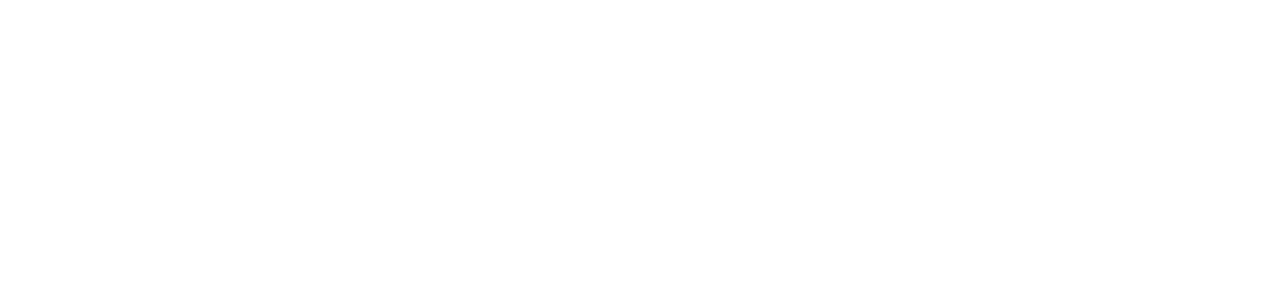
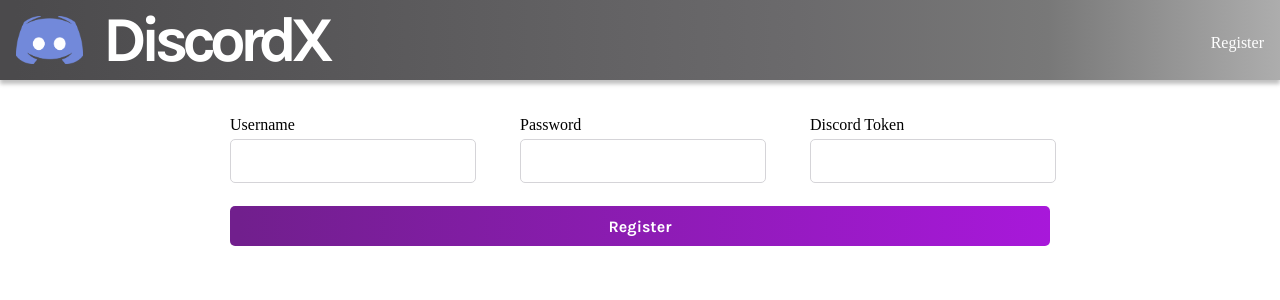
Before and after one commit to JustinTan-1/discordX, a React (Vite) app: page /register in a window 1280 px wide. Before the commit this address had no page. Shown: the top 300 px of the page. Built offline with nearby package versions, Linux system fonts and the light colour scheme.

Commit message:
Initial commit

```diff
--- a/package.json
+++ b/package.json
@@ -12,6 +12,7 @@
   "dependencies": {
     "framer-motion": "^11.11.11",
     "react": "^18.3.1",
+    "react-cookie": "^8.0.1",
     "react-dom": "^18.3.1",
     "react-router-dom": "^6.27.0"
   },
--- a/src/App.jsx
+++ b/src/App.jsx
@@ -1,5 +1,5 @@
 import { BrowserRouter as Router, Routes, Route} from 'react-router-dom'
-import Gif from "./pages/Gif.jsx"
+import Gif from "./pages/Register.jsx"
 import Memes from "./pages/Memes.jsx"
 import Home from "./pages/Home.jsx"
 
@@ -10,7 +10,7 @@
                 <Route index element={<Home />} />
                 <Route path ="/home" element={<Home />} />
                 <Route path ="/meme" element={<Memes />} />
-                <Route path ="/gif" element={<Gif />} />
+                <Route path ="/register" element={<Gif />} />
             </Routes>
         </Router>
     )
--- a/src/components/Gifcontent.jsx
+++ /dev/null
@@ -1,86 +0,0 @@
-import React from "react"
-import { motion } from "framer-motion"
-import {reveal} from "../utils/animation.ts"
-import setVideoAttributes from "../utils/setVideoAttributes.js"
-
-export default function Gifcontent() {
-
-    const [allGifs, setAllGifData] = React.useState([])
-    const [gifData, setGifData] = React.useState({topText: "", bottomText: "", randomGif: "https://media.tenor.com/62wK1Xyhp_EAAAPw/happy.mp4", gifSearch: ""})
-    const [gifQuery, setGifQuery] = React.useState("excited")
-
-    React.useEffect(() => {
-        fetch(`https://tenor.googleapis.com/v2/search?q=${gifQuery}&limit=50&key=%20AIzaSyBfgO-XYqzUSAm8ECbo1OqsuUb1drB8slQ`)
-            .then(res => res.json())
-            .then(data => setAllGifData(data.results))
-    }, [gifQuery])
-
-    function handleChange(event) {
-        const {name, value} = event.target
-        setGifData(prevGifData => {
-            return {
-                ...prevGifData,
-                [name]: value
-            }
-        })
-    }
-
-    function getGif() {
-        console.log(allGifs)
-        gifData.gifSearch != "" && setGifQuery(gifData.gifSearch)
-        const url = allGifs[Math.floor(Math.random()*allGifs.length)].media_formats.loopedmp4.url
-        setGifData(prevGif => {
-            return ({...prevGif, randomGif: url})
-        })
-        console.log(url)
-        console.log(gifData.randomGif)
-        const container = document.querySelector(".container")
-        container.removeChild(document.getElementById("gifContainer"))
-        const gifContainer = container.appendChild(document.createElement("video"))
-        const video = gifContainer.appendChild(document.createElement("source"))
-        setVideoAttributes(gifContainer, video, gifData.randomGif)
-    }
-
-
-    return (
-        <motion.main initial = "hiddenVariant" animate="revealedVariant" transition={{
-            ease: "easeIn",
-            type: "spring",
-            staggerChildren: 1,
-            duration: 0.7}}>
-            <motion.div variants={reveal} className="form--gif">
-                <label> Top Text
-                <input type="text"
-                className="form--input" placeholder="When you discover" onChange={handleChange}
-                name = "topText"
-                value = {gifData.topText}/>
-                </label>
-                <label> Bottom Text
-                <input type="text"
-                className="form--input"
-                placeholder="Meme Generator" onChange={handleChange}
-                name = "bottomText"
-                value = {gifData.bottomText}/>
-                </label>
-                <label> Search Gif
-                <input type="text"
-                className="form--input--giftype"
-                placeholder="Excited"
-                name = "gifSearch"
-                value = {gifData.gifSearch}
-                onChange={handleChange}
-                />
-                </label>
-                <motion.button whileHover={{scale: 1.01}} whileTap={{scale:0.95}} className="form--button--gif" onClick={getGif}>Generate Gif</motion.button>
-            </motion.div>
-
-            <motion.div className="container" variants={reveal}>
-                <video className="meme--image" autoPlay={true} loop={true} id="gifContainer">
-                <source src={gifData.randomGif}type="video/mp4"/>
-                </video>
-                <h2 className="meme--text top">{gifData.topText}</h2>
-                <h2 className="meme--text bottom">{gifData.bottomText}</h2>
-            </motion.div>
-        </motion.main>
-    )
-}
--- a/src/components/Header.jsx
+++ b/src/components/Header.jsx
@@ -1,24 +1,31 @@
 import react from "react"
-import troll from "../assets/troll.png"
+import discord from "../assets/discord.png"
 import { Link } from "react-router-dom"
 import { motion } from "framer-motion"
 import { useAnimate, stagger } from "framer-motion"
 import {reveal} from "../utils/animation.ts"
+import { useCookies } from 'react-cookie'
 
 export default function() {
+    const [cookies, setCookie] = useCookies(['user'])
+
     return(
         <motion.div className="header" initial="hiddenVariant" animate ="revealedVariant" transition={{
             staggerChildren: 0.1,
             duration:0.5,
             delayChildren: 0.5
         }}>
+            <div className="header--left">
             <Link to="/" className = "header--text">
-            <motion.img src = {troll} className="header--img" initial={{ opacity: 0 }} animate= {{opacity: 1}} transition={{duration: 0.5}}/>
+            <motion.img src = {discord} className="header--img" initial={{ opacity: 0 }} animate= {{opacity: 1}} transition={{duration: 0.5}}/>
             </Link>
 
-            <Link to="/" className = "header--text"><motion.div variants={reveal}>Meme Generator</motion.div></Link>
-            <Link to="/meme" className = "header--link"><motion.div variants={reveal} whileHover={{scale: 1.1}}>Static Memes</motion.div></Link>
-            <Link to="/gif" className = "header--link"><motion.div variants={reveal} whileHover={{scale: 1.1}}>Gifs</motion.div></Link>
+            <Link to="/" className = "header--text"><motion.div variants={reveal}>DiscordX</motion.div></Link>
+            </div>
+
+            {cookies.user ? <Link to="/meme" className = "header--link"><motion.div variants={reveal} whileHover={{scale: 1.1}}>Channel Monitor</motion.div></Link> : <></>}
+            {!cookies.user ? <><Link to="/register" className = "header--link--right"><motion.div variants={reveal} whileHover={{scale: 1.1}}>Register</motion.div></Link></> : <><Link to="/login" className = "header--link"><motion.div variants={reveal} whileHover={{scale: 1.1}}>Login</motion.div></Link></>}
+
 
         </motion.div>
     )
--- /dev/null
+++ b/src/components/Register.jsx
@@ -0,0 +1,59 @@
+import React from "react"
+import { motion } from "framer-motion"
+import {reveal} from "../utils/animation.ts"
+
+export default function Register() {
+
+    const [userData, setUserData] = React.useState({username: "", password: "", token: "",})
+
+    function handleChange(event) {
+        const {name, value} = event.target
+        setUserData(prevUserData => {
+            return {
+                ...prevGifData,
+                [name]: value
+            }
+        })
+    }
+
+    function register() {
+        if (userData.username != "" && userData.password != "" && userData.token != "") {
+
+        }
+
+    }
+
+
+    return (
+        <motion.main initial = "hiddenVariant" animate="revealedVariant" transition={{
+            ease: "easeIn",
+            type: "spring",
+            staggerChildren: 1,
+            duration: 0.7}}>
+            <motion.div variants={reveal} className="form--gif">
+                <label> Username
+                <input type="text"
+                className="form--input" onChange={handleChange}
+                name = "topText"
+                value = {userData.username}/>
+                </label>
+                <label> Password
+                <input type="text"
+                className="form--input"
+                onChange={handleChange}
+                name = "bottomText"
+                value = {userData.password}/>
+                </label>
+                <label> Discord Token
+                <input type="text"
+                className="form--input--giftype"
+                name = "gifSearch"
+                value = {userData.token}
+                onChange={handleChange}
+                />
+                </label>
+                <motion.button whileHover={{scale: 1.01}} whileTap={{scale:0.95}} className="form--button--gif" onClick={register}>Register</motion.button>
+            </motion.div>
+        </motion.main>
+    )
+}
--- a/src/index.css
+++ b/src/index.css
@@ -82,20 +82,21 @@
 }
 
 .header{
-    background: linear-gradient(90deg, #672280 1.18%, #8E25B3 62.36%, #9A25C3 81.82%, #A626D3 100%);
+    background: linear-gradient(90deg, #4b4a4c 1.18%, #6b6a6c 62.36%, #787878 81.82%, #adadad 100%);
     box-shadow: 0px 4px 4px rgba(0, 0, 0, 0.25);
     width: 100%;
     height: 10vh;
     display: flex;
     align-items: center;
     gap: 20px;
+    justify-content: space-between;
 }
 
 .header--text{
     font-family: 'Karla';
     font-style: normal;
     font-weight: 700;
-    font-size: 3rem;
+    font-size: 4rem;
     line-height: 24px;
     letter-spacing: -0.1em;
     color: #FFFFFF;
@@ -109,11 +110,20 @@
     width: auto;
 }
 
-.header--link {
+.header--left {
+    height: 80%;
+    width: 50%;
+    display: flex;
+    align-items: center;
+    gap: 20px;
+}
+
+.header--link, .header--link--right {
     color: white;
     text-decoration: none;
     margin-left: 1rem;
     margin-top: 5px;
+    margin-right: 1rem;
 }
 
 .header--link:hover {
--- a/src/main.jsx
+++ b/src/main.jsx
@@ -1,6 +1,9 @@
 import App from './App.jsx'
 import ReactDOM from 'react-dom'
+import { CookiesProvider } from 'react-cookie'
 
 ReactDOM.createRoot(document.getElementById('root')).render(
-    <App />
+    <CookiesProvider>
+        <App />
+    </CookiesProvider>
 )
--- a/src/pages/Gif.jsx
+++ /dev/null
@@ -1,11 +0,0 @@
-import Header from "../components/Header"
-import Gifcontent from "../components/Gifcontent.jsx"
-
-export default function Gif() {
-    return (
-        <div>
-        <Header />
-        <Gifcontent />
-        </div>
-    )
-}
--- a/src/pages/Home.jsx
+++ b/src/pages/Home.jsx
@@ -7,7 +7,7 @@
     const [allGifs, setAllGifs] = React.useState([])
 
     React.useEffect(() => {
-        fetch(`https://tenor.googleapis.com/v2/search?q=roblox&ar_range=wide&limit=10&key=%20AIzaSyBfgO-XYqzUSAm8ECbo1OqsuUb1drB8slQ`)
+        fetch(`https://tenor.googleapis.com/v2/search?q=discordwumpus&ar_range=wide&limit=10&key=%20AIzaSyBfgO-XYqzUSAm8ECbo1OqsuUb1drB8slQ`)
             .then(res => res.json())
             .then(data => setAllGifs(data.results))
     }, [])
@@ -23,7 +23,7 @@
             type: "tween",
             staggerChildren: 0.1,
             duration: 0.5}} className="home--content">
-            <h1 className="home--text">Welcome to Meme Generator</h1>
+            <h1 className="home--text">Discord Message Manager</h1>
         <div className="video--container">
         {videos}
         </div>
--- /dev/null
+++ b/src/pages/Register.jsx
@@ -0,0 +1,11 @@
+import Header from "../components/Header.jsx"
+import RegisterBody from "../components/Register.jsx"
+
+export default function Register() {
+    return (
+        <div>
+        <Header />
+        <RegisterBody />
+        </div>
+    )
+}
```
Also changed, not shown: src/assets/discord.png (added), 1 other file (tests, documents, lock files or other folders).
